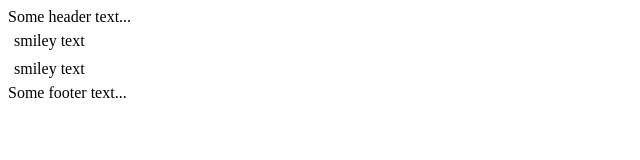
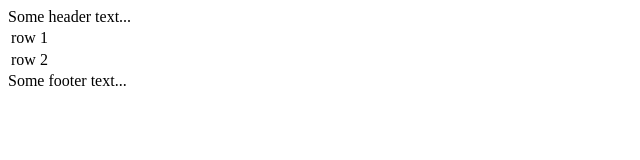
Before and after one commit to skingsland/skingsland.github.io, a plain HTML site: page JAWS_BUG2/index.html in a window 1280 px wide. Shown: the whole page, without its empty margins (0-640 px from the left). Drawn offline with Linux system fonts and the light colour scheme.

Commit message:
simplify jaws bug 2

```diff
--- a/JAWS_BUG2/index.html
+++ b/JAWS_BUG2/index.html
@@ -8,23 +8,15 @@
 </head>
 <body>
     Some header text...
-    <table role="img" aria-label="Testing 1" aria-disabled="true">
+    <table role="img" aria-label="table description">
         <tr>
-            <td  aria-hidden="true" aria-disabled="true">
-                <table role="presentation" aria-hidden="true" aria-disabled="true">
-                    <tr>
-                        <td aria-hidden="true" aria-disabled="true">smiley text</td>
-                    </tr>
-                </table>
+            <td>
+                row 1
             </td>
         </tr>
         <tr>
-            <td aria-hidden="true" aria-disabled="true">
-                <table role="presentation" aria-hidden="true" aria-disabled="true">
-                    <tr>
-                        <td aria-hidden="true" aria-disabled="true">smiley text</td>
-                    </tr>
-                </table>
+            <td>
+                row 2
             </td>
         </tr>
     </table>
```
